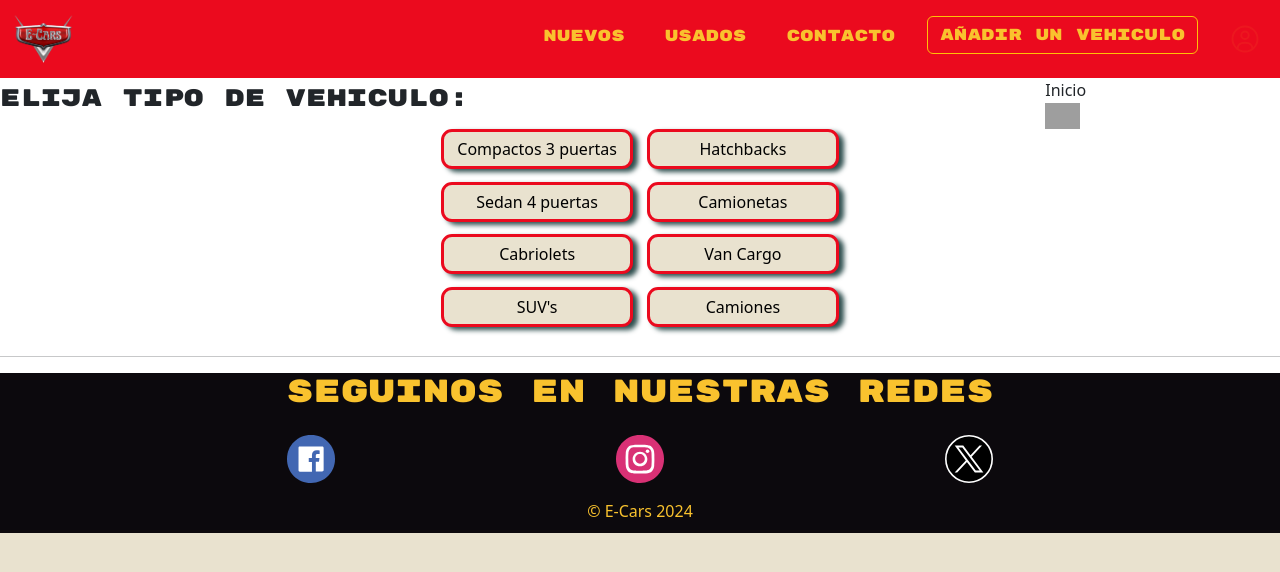
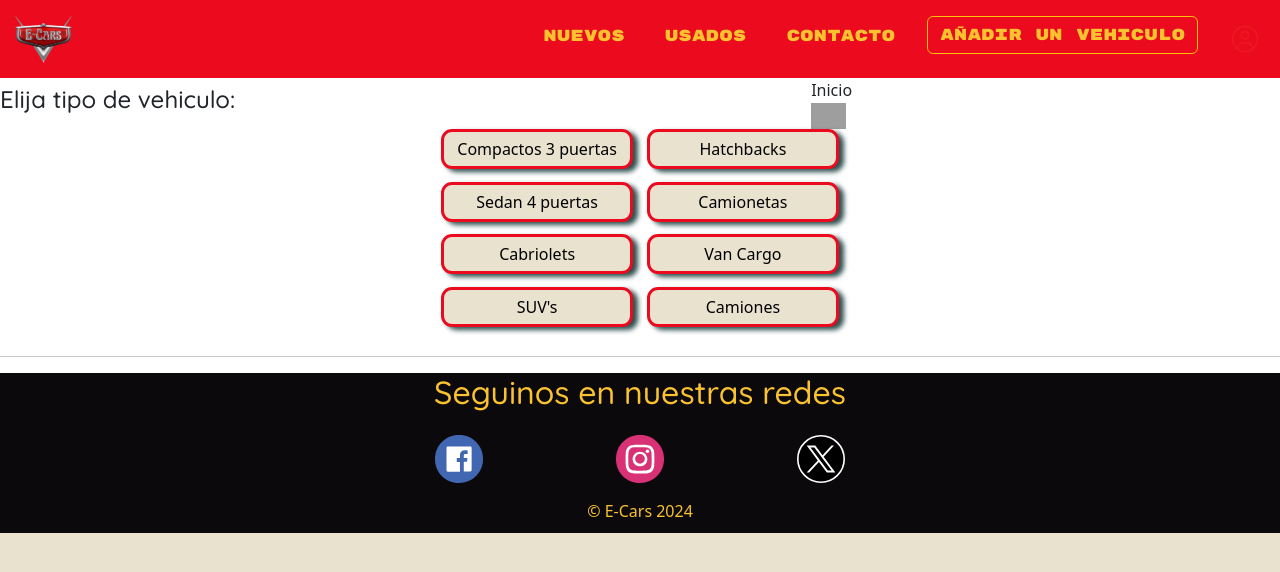
Before and after one commit to Grupo-10-CaC-4-0/Proyecto-E-Cars, a Flask app: page /catalogoUsados/1 in a window 1280 px wide. Shown: the top 572 px of the page. Run offline with Flask 3, Linux system fonts and the light colour scheme; data that the repository does not hold is empty; grey boxes are pictures that could not be loaded.

Commit message:
Update style_catalogo_usados.css

```diff
--- a/app/static/css/style_catalogo_usados.css
+++ b/app/static/css/style_catalogo_usados.css
@@ -1,4 +1,4 @@
-html{
+html, h2, h3, h4, h5{
     font-family: "Quicksand", sans-serif;
     font-optical-sizing: auto;
     font-weight: 400;
```
